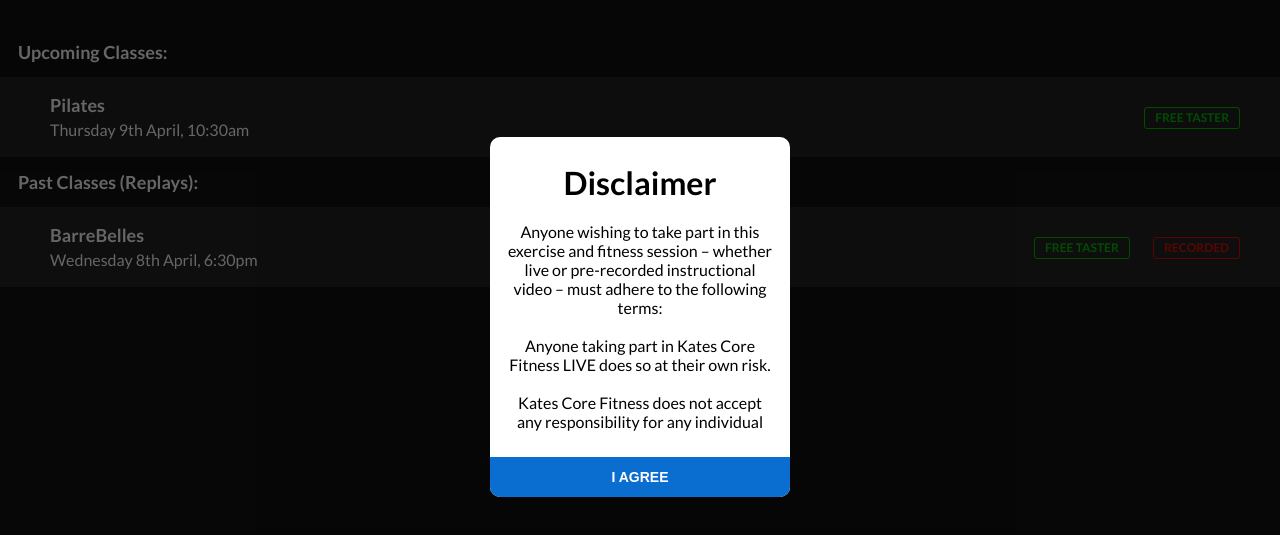
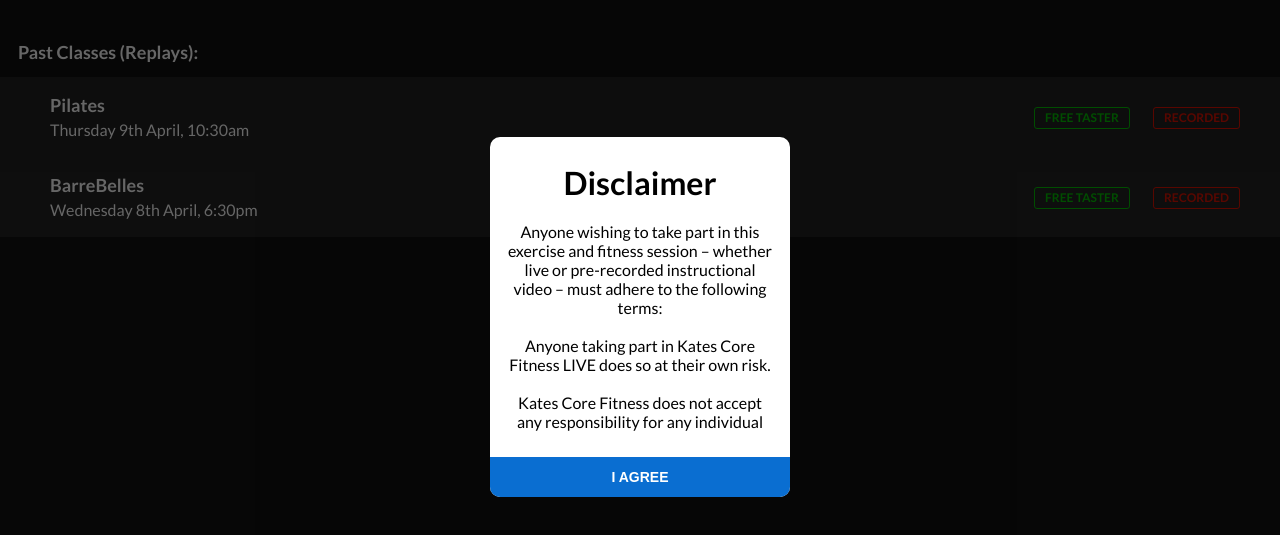
Before and after one commit to joewill01/Kates-Core-Fitness-Live-Tasters, a plain HTML site: page index.html in a window 1280 px wide. Shown: the part 83-618 px from the top of the page. Drawn offline with Linux system fonts and the light colour scheme.

Commit message:
Update index.html

```diff
--- a/index.html
+++ b/index.html
@@ -21,8 +21,15 @@
 
     <div class="content">
         <div class="class-list">
+
+            <!--
             <div class="text">
                 <h1>Upcoming Classes:</h1>
+            </div>
+            -->
+
+            <div class="text">
+                <h1>Past Classes (Replays):</h1>
             </div>
 
             <div class="class" onclick="goToClass('3')">
@@ -31,12 +38,9 @@
 
                 <div class="text-box-holder">
                     <h2 class="text-box green">FREE TASTER</h2>
+                    <h2 class="text-box red">RECORDED</h2>
                 </div>
             </div>
-            <div class="text">
-                <h1>Past Classes (Replays):</h1>
-            </div>
-
 
             <div class="class" onclick="goToClass('2')">
                 <h1>BarreBelles</h1>
```
